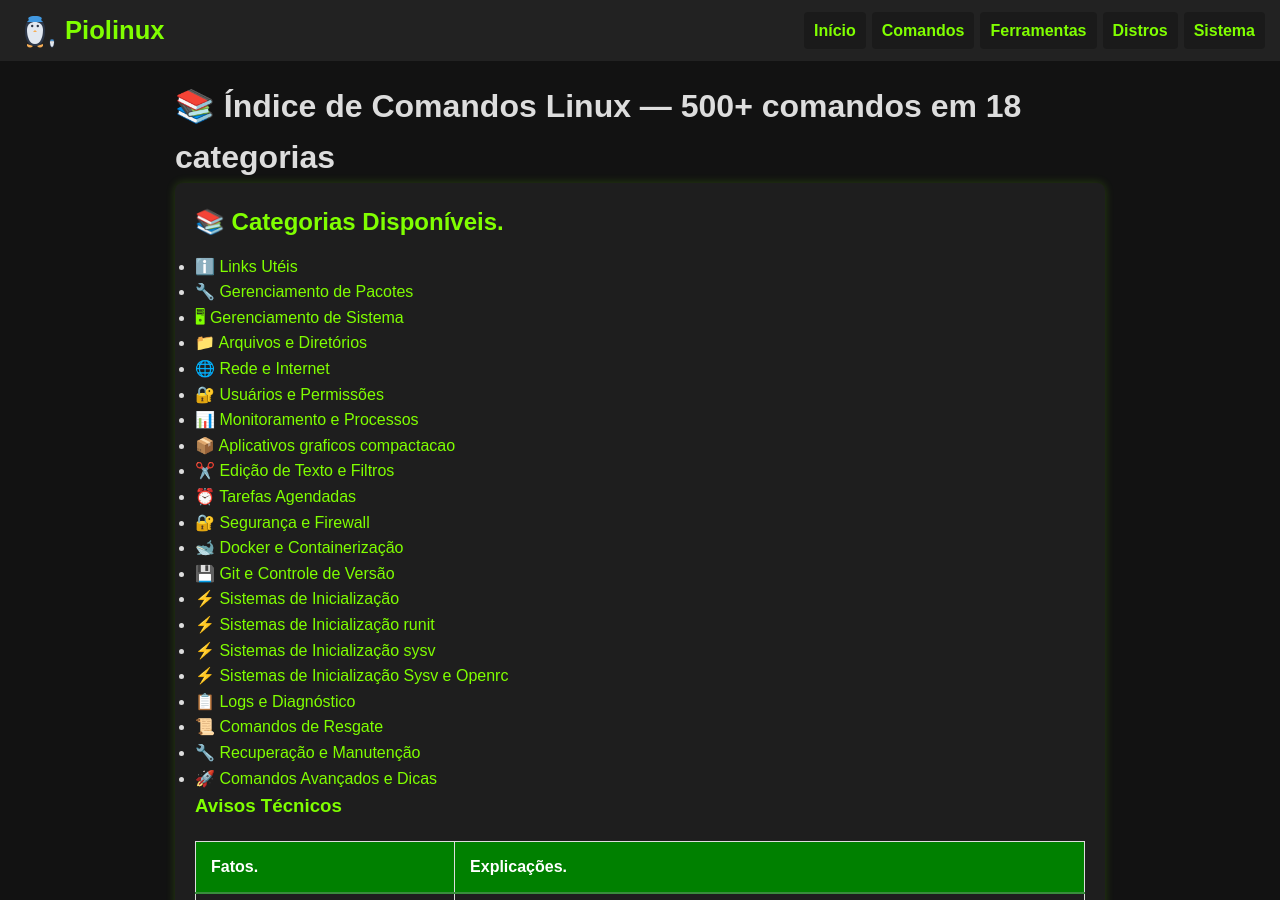
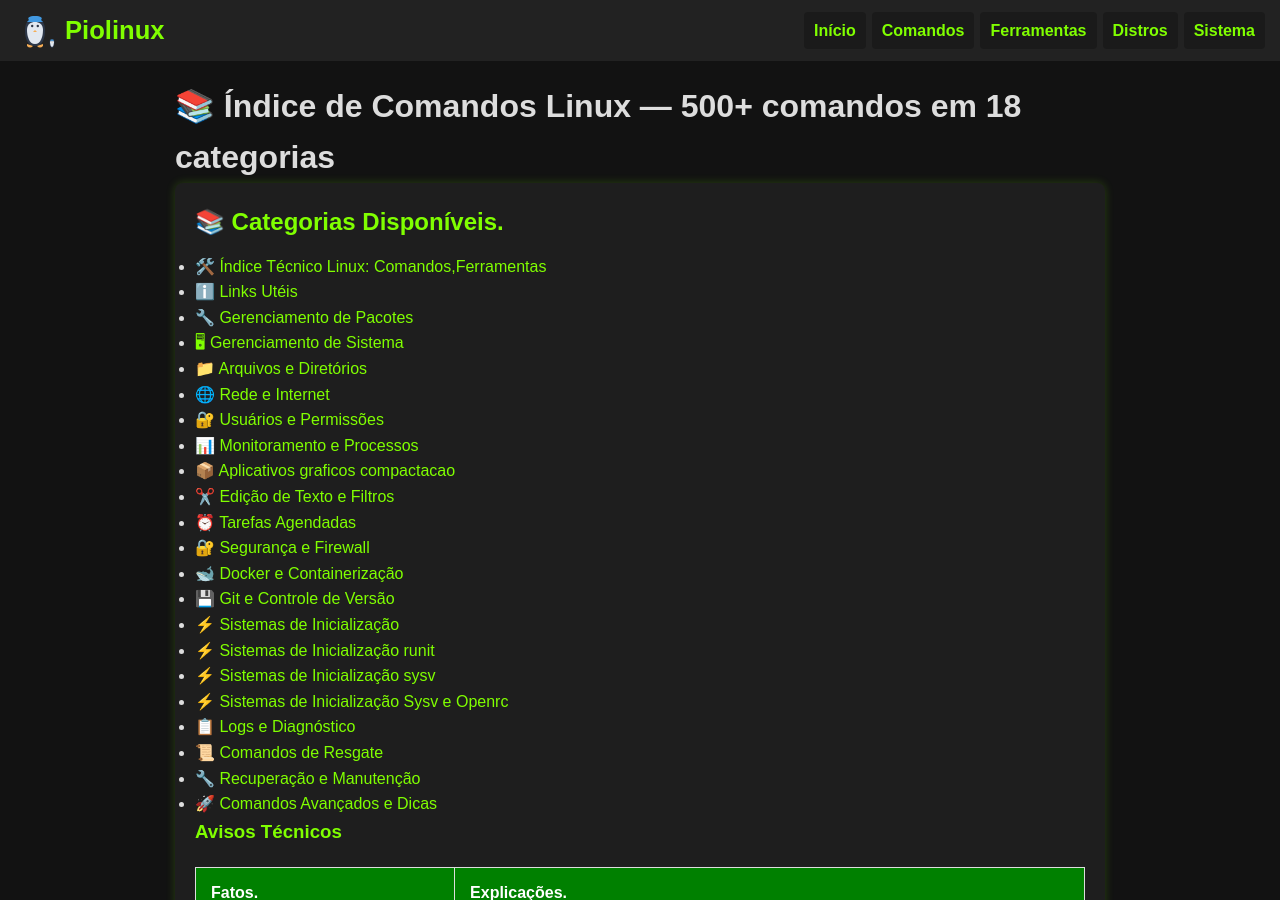
Before and after one commit to Piolinux/piolinux-site, a Jekyll site: the page built from _pages/_comandos/index.md, in a window 1280 px wide and 900 px high. Built offline with Jekyll 4.4.1, drawn with Linux system fonts in a browser that asks for light colours.

Commit message:
Update index.md

```diff
--- a/_pages/_comandos/index.md
+++ b/_pages/_comandos/index.md
@@ -14,6 +14,7 @@ permalink: /comandos/
 <h2> 📚 Categorias Disponíveis.</h2>
 
 <ul class="lista-categorias">
+   <li><a href="{{ '/indice-linux/' | relative_url }}">🛠️ Índice Técnico Linux: Comandos,Ferramentas</a></li>
    <li><a href="/links-uteis-linux-python/">ℹ️ Links Utéis</a></li>
   <li><a href="/gerenciamento-de-pacotes/">🔧 Gerenciamento de Pacotes</a></li>
   <li><a href="/gerenciamento-de-sistema/">🖥 Gerenciamento de Sistema</a></li>
```
